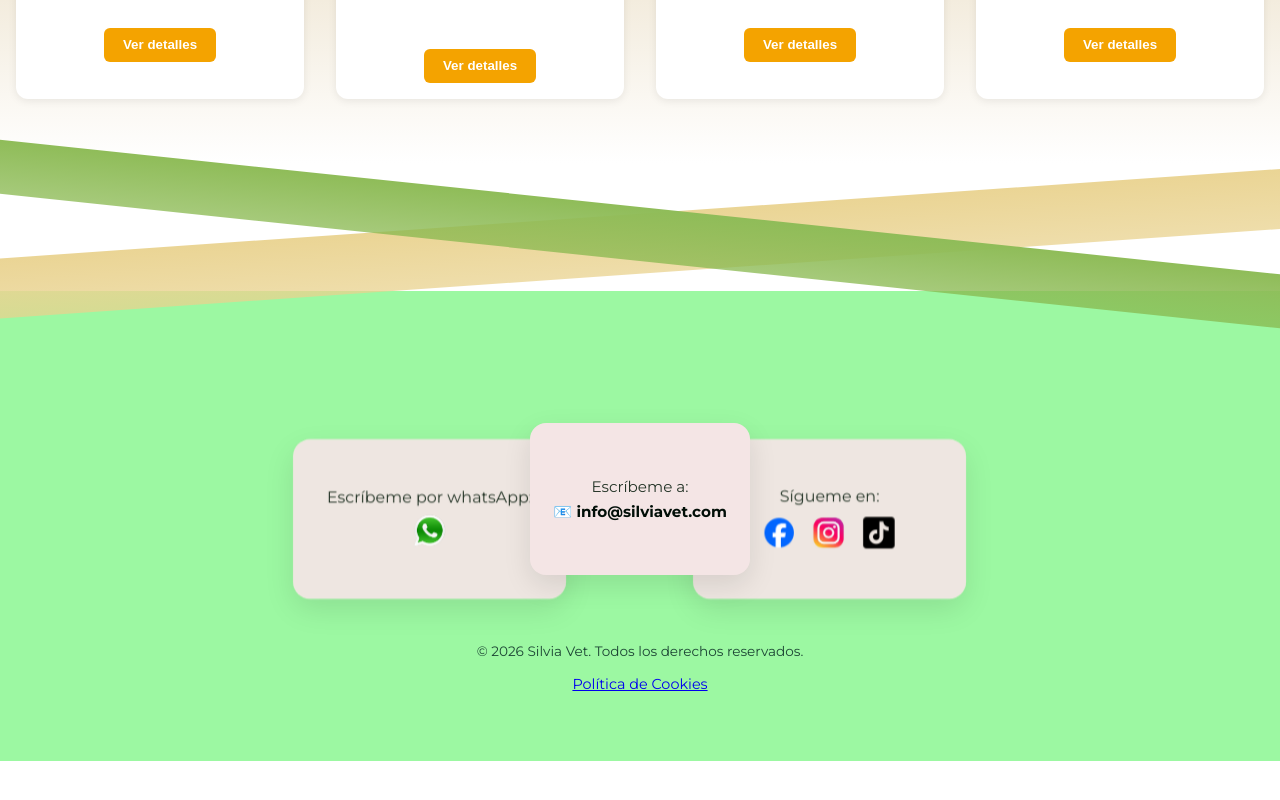
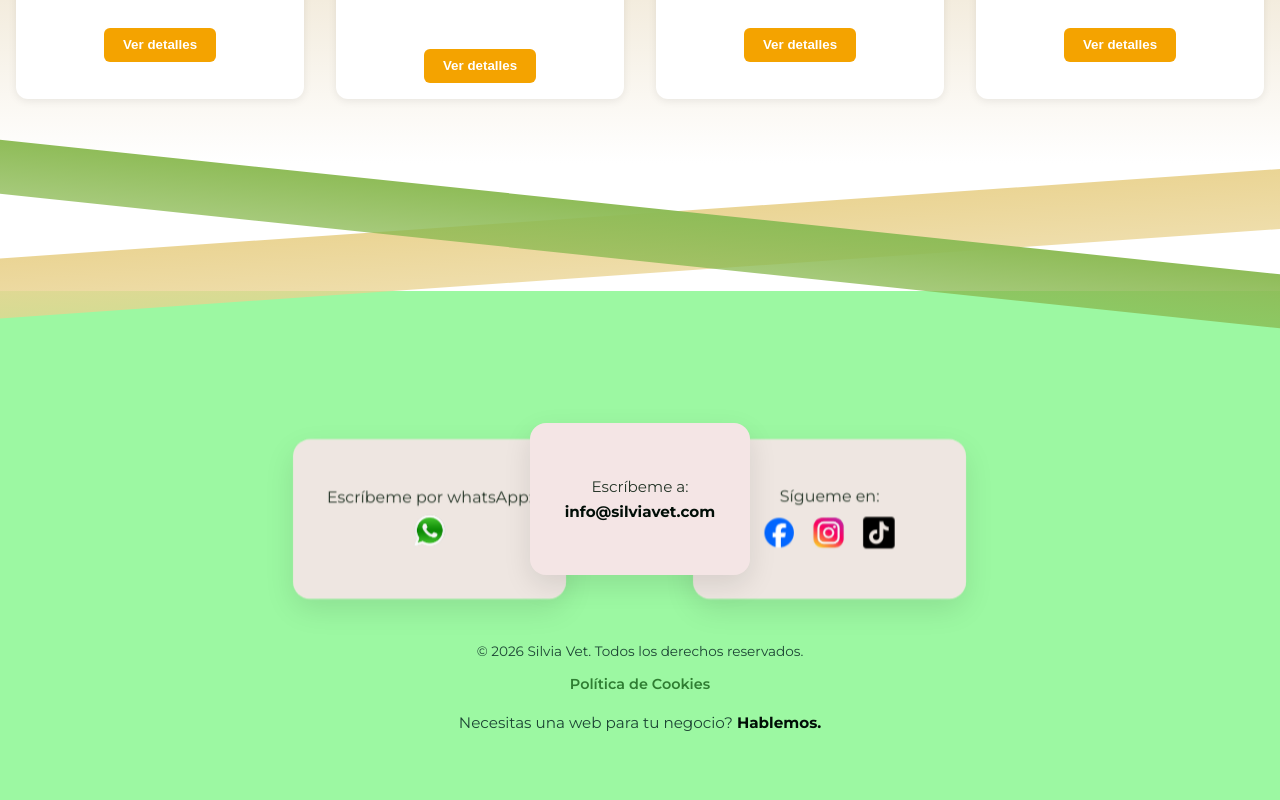
Before and after one commit to MontseMoran/silviavet, a React (Vite) app: page / in a window 1280 px wide. Shown: the part 2566-3366 px from the top of the page. Before the commit the page ends 3327 px from the top, so only its background shows below. Built offline with nearby package versions, Linux system fonts and the light colour scheme.

Commit message:
add styles and contact developer

```diff
--- a/src/components/BlogList.jsx
+++ b/src/components/BlogList.jsx
@@ -48,10 +48,11 @@ function BlogList() {
       audienceHint: "Elige el tipo de contenido que quieres ver",
       clientEmoji: "🐾",
       clientTitle: "Tengo un perro o gato",
-      clientDescription: "Consejos claros y útiles para cuidar su salud",
+      clientDescription: "Contenido claro y útil para cuidar su salud",
       professionalEmoji: "🩺",
       professionalTitle: "Soy veterinario",
-      professionalDescription: "Contenido clínico y técnico para profundizar",
+      professionalDescription:
+        "Contenido clínico y técnico para profundizar",
       paginationPrev: "Anterior",
       paginationNext: "Siguiente",
       paginationAria: "Paginación del blog",
@@ -62,7 +63,7 @@ function BlogList() {
       clientEmoji: "🐾",
       clientTitle: "Ho un cane o un gatto",
       clientDescription:
-        "Consigli chiari e utili per prenderti cura della sua salute",
+        "Contenuto chiaro e utile per prenderti cura della sua salute",
       professionalEmoji: "🩺",
       professionalTitle: "Sono un veterinario",
       professionalDescription:
--- a/src/components/Cookies.jsx
+++ b/src/components/Cookies.jsx
@@ -1,18 +1,21 @@
 import { useEffect, useState } from "react";
 import ReactMarkdown from "react-markdown";
 import remarkGfm from "remark-gfm";
+import { useTranslation } from "react-i18next";
 import "../styles/cookies.scss";
 import rehypeRaw from "rehype-raw";
 
 
 function Cookies() {
+  const { i18n } = useTranslation();
   const [content, setContent] = useState("");
+  const lang = (i18n.resolvedLanguage || i18n.language || "es").slice(0, 2);
 
   useEffect(() => {
-    fetch("/cookies.md")
+    fetch(lang === "it" ? "/cookies-it.md" : "/cookies-es.md")
       .then((res) => res.text())
       .then((text) => setContent(text));
-  }, []);
+  }, [lang]);
 
   return (
     <main className="cookies-page">
--- a/src/components/Footer.jsx
+++ b/src/components/Footer.jsx
@@ -8,7 +8,7 @@ function Footer() {
   return (
     <footer id="contact" className="footer footer--diagonals">
       <div className="footer__inner">
-        <div  className="footer__cards">
+        <div className="footer__cards">
           <div className="footer__card footer__card--left">
             <p>{t("footer.whatsApp")}:</p>
             <a
@@ -27,7 +27,7 @@ function Footer() {
           <div className="footer__card footer__card--center">
             <p>{t("footer.email")}:</p>
             <a href="mailto:info@silviavet.com" className="footer__link">
-              📧 info@silviavet.com
+              info@silviavet.com
             </a>
           </div>
 
@@ -55,7 +55,7 @@ function Footer() {
               >
                 <img
                   src="/icons/instagram.png"
-                  alt="instagram"
+                  alt="Instagram"
                   className="footer__icon__instagram"
                 />
               </a>
@@ -63,11 +63,11 @@ function Footer() {
                 href="https://www.tiktok.com/@silviavet"
                 target="_blank"
                 rel="noreferrer"
-                aria-label="tiktok de Silvia Vet"
+                aria-label="TikTok de Silvia Vet"
               >
                 <img
                   src="/icons/tik-tok.png"
-                  alt="tiktok"
+                  alt="TikTok"
                   className="footer__icon__tiktok"
                 />
               </a>
@@ -76,10 +76,21 @@ function Footer() {
         </div>
 
         <div className="footer__legal">{t("footer.legal", { year })}</div>
-        <a href="/cookies">Política de Cookies</a>
-
+        <a href="/cookies" className="footer__cookies-link">
+          Política de Cookies
+        </a>
+        <p className="footer__business-link">
+          {t("footer.businessPrompt")}{" "}
+          <a
+            href="mailto:app.animavet@gmail.com"
+            className="footer__link footer__link--inline"
+          >
+            {t("footer.businessCta")}
+          </a>
+        </p>
       </div>
     </footer>
   );
 }
+
 export default Footer;
--- a/src/i18n/locales/es.json
+++ b/src/i18n/locales/es.json
@@ -16,7 +16,9 @@
     "follow": "Sígueme en",
     "legal": "© {{year}} Silvia Vet. Todos los derechos reservados.",
     "email": "Escríbeme a",
-    "whatsApp": "Escríbeme por whatsApp"
+    "whatsApp": "Escríbeme por whatsApp",
+    "businessPrompt": "Necesitas una web para tu negocio?",
+    "businessCta": "Hablemos."
   },
 "about": {
   "title": "Sobre mí",
--- a/src/i18n/locales/it.json
+++ b/src/i18n/locales/it.json
@@ -16,7 +16,9 @@
     "follow": "Seguimi su",
     "legal": "© {{year}} Silvia Vet. Tutti i diritti riservati.",
     "email": "Scrivimi a",
-    "whatsApp": "Scrivimi su WhatsApp"
+    "whatsApp": "Scrivimi su WhatsApp",
+    "businessPrompt": "Hai bisogno di un sito web per la tua attività?",
+    "businessCta": "Parliamone."
   },
   "about": {
     "title": "Chi sono",
--- a/src/styles/Footer.scss
+++ b/src/styles/Footer.scss
@@ -149,6 +149,27 @@
   color: #1c4534;
 }
 
+.footer__business-link {
+  margin: 0.25rem 0 0;
+  font-size: 0.95rem;
+  color: #1c4534;
+}
+
+.footer__cookies-link {
+  color: #2f7d32;
+  font-weight: 600;
+  text-decoration: none;
+}
+
+.footer__cookies-link:hover {
+  color: #215c25;
+  text-decoration: underline;
+}
+
+.footer__link--inline {
+  display: inline;
+}
+
 .footer__cards {
   position: relative;
   display: flex;
```
Also changed, not shown: public/cookies-es.md (added, +41 -0 lines), public/cookies-it.md (added, +41 -0 lines), public/cookies.md (deleted, +0 -89 lines).
